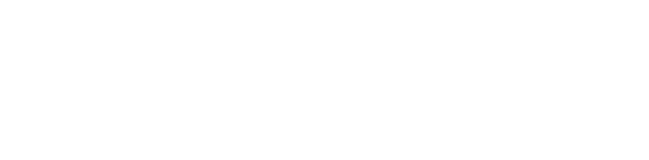
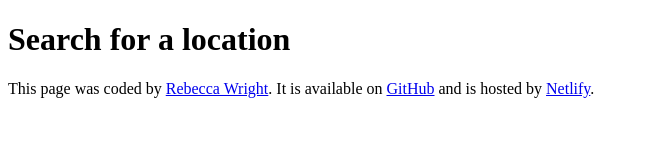
Before and after one commit to wrightrebecca/Weather-Project, a plain HTML site: page index.html in a window 1280 px wide. Shown: the whole page, without its empty margins (0-649 px from the left). Drawn offline with Linux system fonts and the light colour scheme.

Commit message:
Added footer and links

```diff
--- a/index.html
+++ b/index.html
@@ -5,5 +5,22 @@
     <meta name="viewport" content="width=device-width, initial-scale=1.0" />
     <title>World Weather Forecaster</title>
   </head>
-  <body></body>
+  <body>
+    <h1>Search for a location</h1>
+    <footer>
+      This page was coded by
+      <a href="https://github.com/wrightrebecca" target="blank"
+        >Rebecca Wright</a
+      >. It is available on
+      <a href="https://github.com/wrightrebecca/Weather-Project" target="blank"
+        >GitHub</a
+      >
+      and is hosted by
+      <a
+        href="https://app.netlify.com/sites/world-weather-forecaster/overview"
+        target="blank"
+        >Netlify</a
+      >.
+    </footer>
+  </body>
 </html>
```
